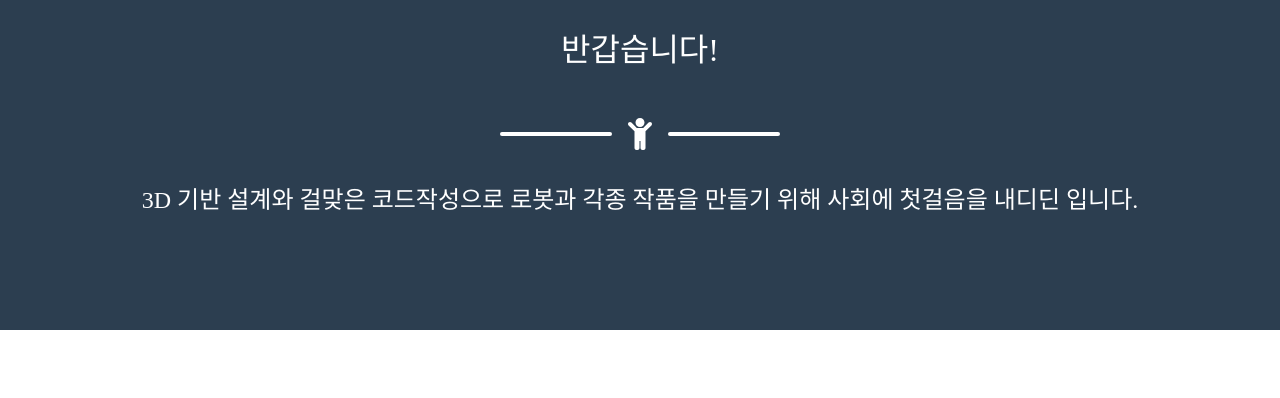
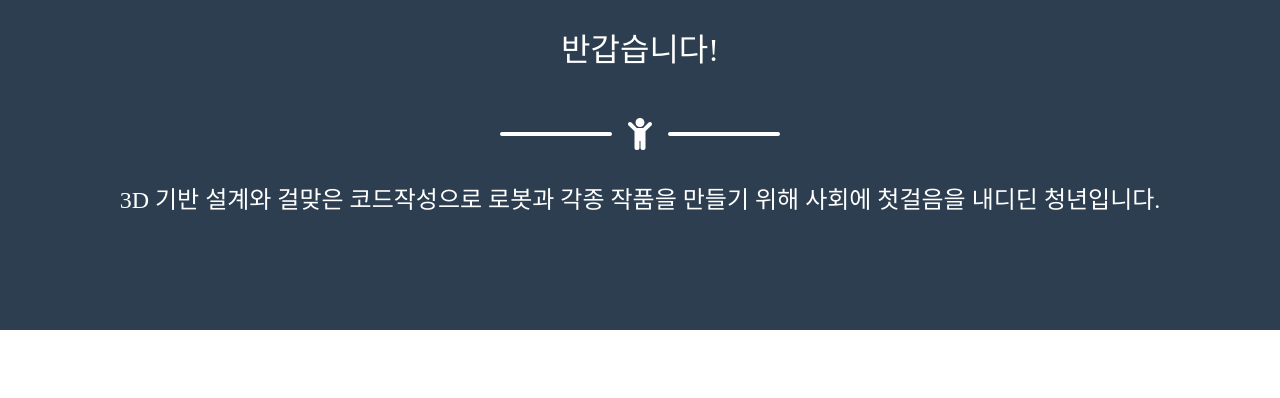
Before and after one commit to RasyQ/RasyQ.github.io, a plain HTML site: page Por/index.html in a window 1280 px wide. Shown: the part 402-800 px from the top of the page. Drawn offline with nearby package versions, Linux system fonts and the light colour scheme.

Commit message:
Update index.html

```diff
--- a/Por/index.html
+++ b/Por/index.html
@@ -52,7 +52,7 @@
                     <div class="divider-custom-line"></div>
                 </div>
                 <!-- Masthead Subheading-->
-                <p><font size="5"; face="한컴 윤체 B">3D 기반 설계와 걸맞은 코드작성으로 로봇과 각종 작품을 만들기 위해 사회에 첫걸음을 내디딘 입니다. </p>
+                <p><font size="5"; face="한컴 윤체 B">3D 기반 설계와 걸맞은 코드작성으로 로봇과 각종 작품을 만들기 위해 사회에 첫걸음을 내디딘 청년입니다. </p>
             </div>
         </header>
         <!-- About Section-->
```
